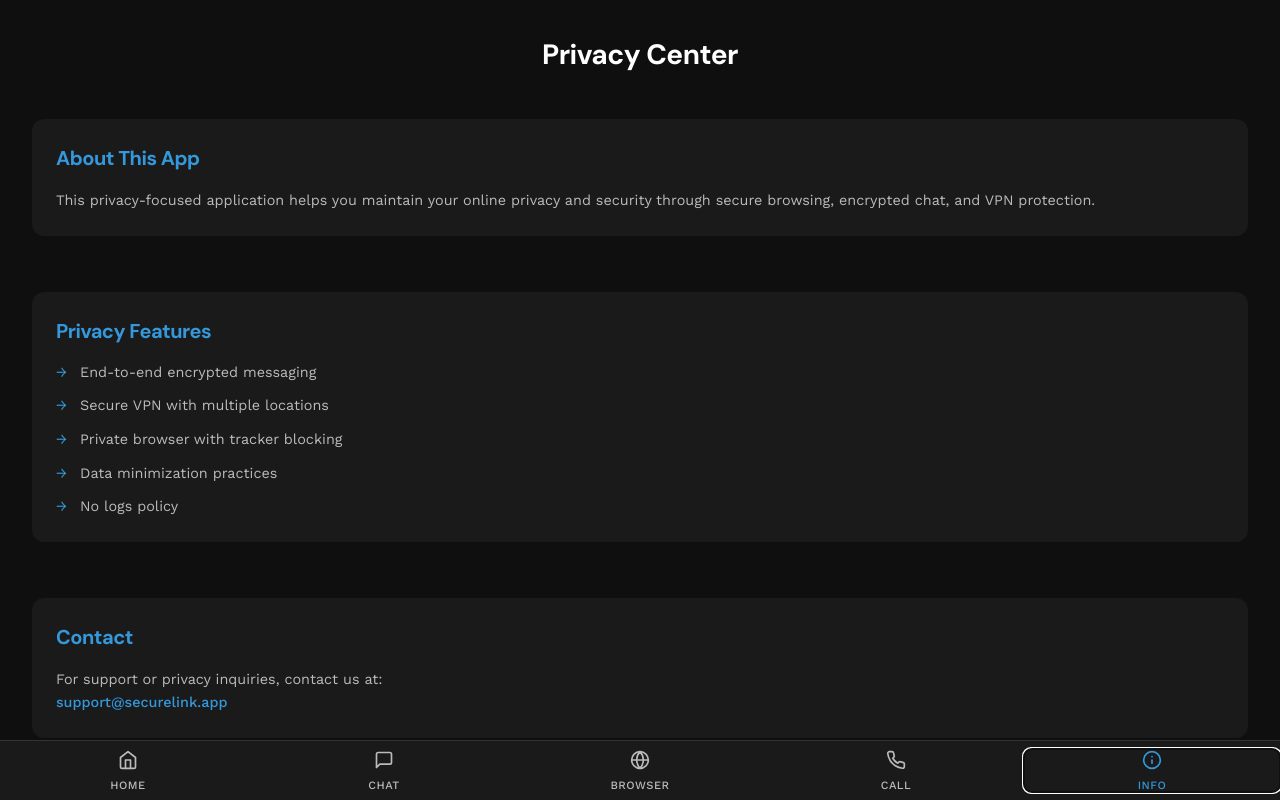
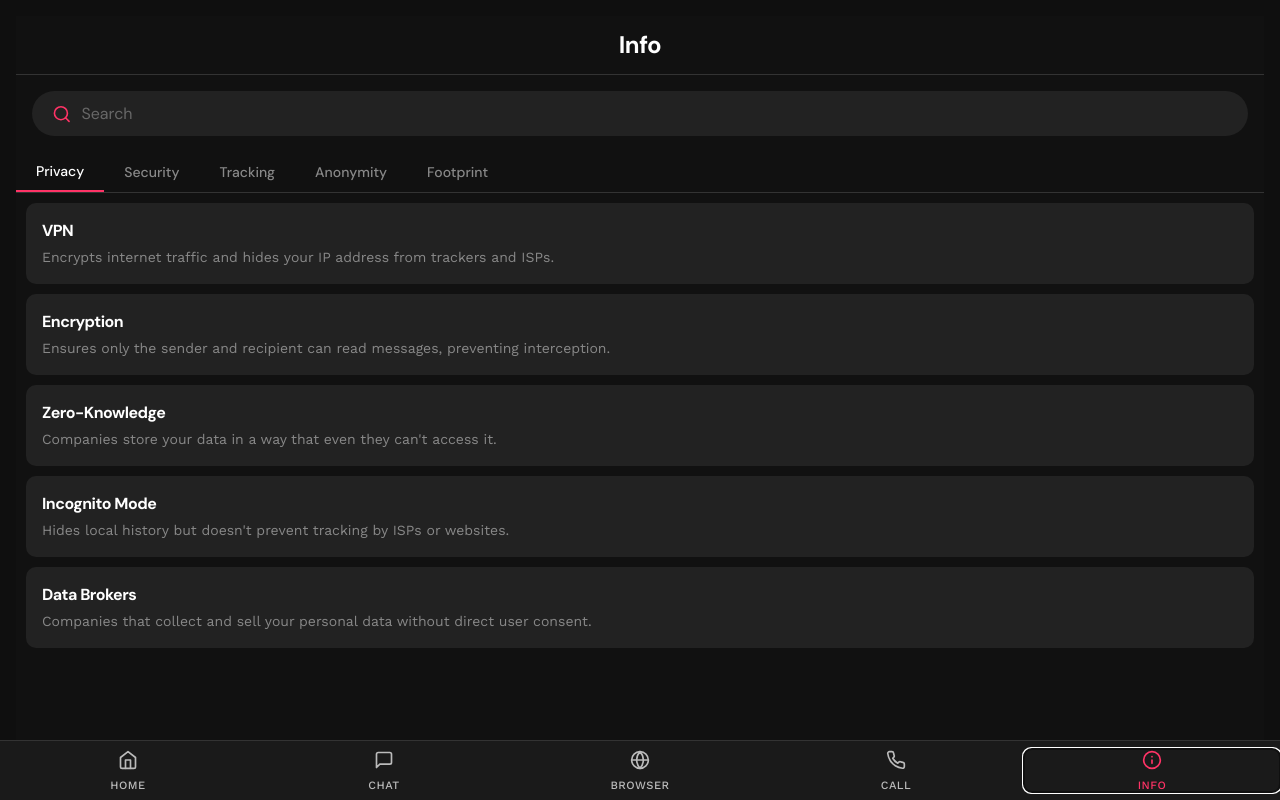
Before and after one commit to LestlinRobins/Hackuna-Mattata, a React (Vite) app: page / in a window 1280 px wide. Both pictures are taken after a click on the button "INFO". Built offline with nearby package versions, Linux system fonts and the light colour scheme; no server answers.

Commit message:
Changed general colors in UI

```diff
--- a/src/App.css
+++ b/src/App.css
@@ -4,8 +4,8 @@
 :root {
   --primary-bg: #0f0f0f;
   --secondary-bg: #1a1a1a;
-  --accent-color: #3498db;
-  --accent-hover: #2980b9;
+  --accent-color: #ff3366;
+  --accent-hover: #ff3366;
   --text-primary: #ffffff;
   --text-secondary: #bbbbbb;
   --border-color: #333333;
--- a/src/components/Browser.jsx
+++ b/src/components/Browser.jsx
@@ -257,7 +257,7 @@ const styles = {
   },
   headerTitle: {
     margin: 0,
-    fontSize: "18px",
+    fontSize: "1.5rem",
     fontWeight: "bold",
   },
   torButton: {
--- a/src/components/Info.jsx
+++ b/src/components/Info.jsx
@@ -1,40 +1,299 @@
+import { useState, useEffect } from "react";
 import "../styles/Info.css";
 
-const Info = () => {
+const data = {
+  Privacy: [
+    {
+      topic: "VPN",
+      description:
+        "Encrypts internet traffic and hides your IP address from trackers and ISPs.",
+    },
+    {
+      topic: "Encryption",
+      description:
+        "Ensures only the sender and recipient can read messages, preventing interception.",
+    },
+    {
+      topic: "Zero-Knowledge",
+      description:
+        "Companies store your data in a way that even they can't access it.",
+    },
+    {
+      topic: "Incognito Mode",
+      description:
+        "Hides local history but doesn't prevent tracking by ISPs or websites.",
+    },
+    {
+      topic: "Data Brokers",
+      description:
+        "Companies that collect and sell your personal data without direct user consent.",
+    },
+  ],
+  Security: [
+    {
+      topic: "2FA",
+      description:
+        "Adds an extra security layer, requiring a second form of verification.",
+    },
+    {
+      topic: "Password Managers",
+      description:
+        "Securely store and generate complex passwords for different accounts.",
+    },
+    {
+      topic: "Biometrics",
+      description:
+        "Uses fingerprints, facial recognition, or iris scans for security.",
+    },
+    {
+      topic: "Phishing",
+      description:
+        "Deceptive emails or messages tricking users into giving sensitive information.",
+    },
+    {
+      topic: "Ransomware",
+      description:
+        "Malware that encrypts your files and demands payment for decryption.",
+    },
+  ],
+  Tracking: [
+    {
+      topic: "Cookies",
+      description:
+        "Small files used to track online activity and serve targeted ads.",
+    },
+    {
+      topic: "Fingerprinting",
+      description:
+        "Collects unique device data to track users without cookies.",
+    },
+    {
+      topic: "Trackers",
+      description:
+        "First-party trackers are from the website you visit, while third-party ones follow you across sites.",
+    },
+    {
+      topic: "Telemetry",
+      description:
+        "Data collected by apps and OSs to improve services, sometimes at the cost of privacy.",
+    },
+    {
+      topic: "Opt-Out",
+      description:
+        "Ways to minimize data collection, such as disabling ad personalization.",
+    },
+  ],
+  Anonymity: [
+    {
+      topic: "Tor",
+      description:
+        "Routes traffic through multiple relays to anonymize online activity.",
+    },
+    {
+      topic: "Decentralized Chat",
+      description: "Messaging platforms that don't rely on central servers.",
+    },
+    {
+      topic: "Burner Info",
+      description:
+        "Temporary emails and numbers for signing up without revealing identity.",
+    },
+    {
+      topic: "Self-Hosting",
+      description:
+        "Running personal cloud storage or email servers to avoid third-party access.",
+    },
+    {
+      topic: "Privacy Coins",
+      description: "Cryptocurrencies that prioritize anonymous transactions.",
+    },
+  ],
+  Footprint: [
+    {
+      topic: "Right to Forget",
+      description:
+        "Laws allowing users to request data deletion from online services.",
+    },
+    {
+      topic: "Social Privacy",
+      description: "Configuring social media settings to limit data exposure.",
+    },
+    {
+      topic: "Account Cleanup",
+      description:
+        "Removing unused accounts to minimize personal data exposure.",
+    },
+    {
+      topic: "Data Detox",
+      description:
+        "Reviewing and reducing your online presence for better privacy.",
+    },
+    {
+      topic: "De-Googling",
+      description:
+        "Using alternatives to Google services to reduce data tracking.",
+    },
+  ],
+};
+
+function Info() {
+  const [activeCategory, setActiveCategory] = useState(Object.keys(data)[0]);
+  const [searchTerm, setSearchTerm] = useState("");
+  const [displayedItems, setDisplayedItems] = useState([]);
+
+  useEffect(() => {
+    if (searchTerm.trim() === "") {
+      // Show items from the active category when no search term
+      setDisplayedItems(data[activeCategory]);
+    } else {
+      // Search across all categories
+      const results = [];
+
+      Object.values(data).forEach((category) => {
+        category.forEach((item) => {
+          if (
+            item.topic.toLowerCase().includes(searchTerm.toLowerCase()) ||
+            item.description.toLowerCase().includes(searchTerm.toLowerCase())
+          ) {
+            results.push(item);
+          }
+        });
+      });
+
+      setDisplayedItems(results);
+    }
+  }, [searchTerm, activeCategory]);
+
   return (
-    <div className="info">
-      <h1>Privacy Center</h1>
+    <div className="info-container">
+      <header className="info-header">
+        <h1>Info</h1>
+      </header>
 
-      <div className="info-section">
-        <h2>About This App</h2>
-        <p>
-          This privacy-focused application helps you maintain your online
-          privacy and security through secure browsing, encrypted chat, and VPN
-          protection.
-        </p>
+      <div className="search-container">
+        <div className="search-input">
+          <svg
+            className="search-icon"
+            xmlns="http://www.w3.org/2000/svg"
+            viewBox="0 0 24 24"
+            fill="none"
+            stroke="#FF3366"
+            strokeWidth="2"
+            strokeLinecap="round"
+            strokeLinejoin="round"
+          >
+            <circle cx="11" cy="11" r="8"></circle>
+            <line x1="21" y1="21" x2="16.65" y2="16.65"></line>
+          </svg>
+          <input
+            type="text"
+            placeholder="Search"
+            value={searchTerm}
+            onChange={(e) => setSearchTerm(e.target.value)}
+          />
+        </div>
       </div>
 
-      <div className="info-section">
-        <h2>Privacy Features</h2>
-        <ul className="feature-list">
-          <li>End-to-end encrypted messaging</li>
-          <li>Secure VPN with multiple locations</li>
-          <li>Private browser with tracker blocking</li>
-          <li>Data minimization practices</li>
-          <li>No logs policy</li>
-        </ul>
+      <div className="category-tabs">
+        {Object.keys(data).map((category, index) => (
+          <button
+            key={index}
+            className={`category-tab ${
+              activeCategory === category ? "active" : ""
+            }`}
+            onClick={() => {
+              setActiveCategory(category);
+              setSearchTerm("");
+            }}
+          >
+            {category}
+          </button>
+        ))}
       </div>
 
-      <div className="info-section">
-        <h2>Contact</h2>
-        <p>
-          For support or privacy inquiries, contact us at:
-          <br />
-          <a href="mailto:support@securelink.app">support@securelink.app</a>
-        </p>
+      <div className="topics-container">
+        {displayedItems.map((item, index) => (
+          <div className="topic-card" key={index}>
+            <h3>{item.topic}</h3>
+            <p>{item.description}</p>
+          </div>
+        ))}
       </div>
+
+      <nav className="bottom-navbar">
+        <button>
+          <svg
+            xmlns="http://www.w3.org/2000/svg"
+            viewBox="0 0 24 24"
+            fill="none"
+            stroke="currentColor"
+            strokeWidth="2"
+            strokeLinecap="round"
+            strokeLinejoin="round"
+          >
+            <path d="M3 9l9-7 9 7v11a2 2 0 0 1-2 2H5a2 2 0 0 1-2-2z"></path>
+            <polyline points="9 22 9 12 15 12 15 22"></polyline>
+          </svg>
+        </button>
+        <button>
+          <svg
+            xmlns="http://www.w3.org/2000/svg"
+            viewBox="0 0 24 24"
+            fill="none"
+            stroke="currentColor"
+            strokeWidth="2"
+            strokeLinecap="round"
+            strokeLinejoin="round"
+          >
+            <path d="M21 15a2 2 0 0 1-2 2H7l-4 4V5a2 2 0 0 1 2-2h14a2 2 0 0 1 2 2z"></path>
+          </svg>
+        </button>
+        <button>
+          <svg
+            xmlns="http://www.w3.org/2000/svg"
+            viewBox="0 0 24 24"
+            fill="none"
+            stroke="currentColor"
+            strokeWidth="2"
+            strokeLinecap="round"
+            strokeLinejoin="round"
+          >
+            <circle cx="12" cy="12" r="10"></circle>
+            <line x1="2" y1="12" x2="22" y2="12"></line>
+            <path d="M12 2a15.3 15.3 0 0 1 4 10 15.3 15.3 0 0 1-4 10 15.3 15.3 0 0 1-4-10 15.3 15.3 0 0 1 4-10z"></path>
+          </svg>
+        </button>
+        <button>
+          <svg
+            xmlns="http://www.w3.org/2000/svg"
+            viewBox="0 0 24 24"
+            fill="none"
+            stroke="currentColor"
+            strokeWidth="2"
+            strokeLinecap="round"
+            strokeLinejoin="round"
+          >
+            <path d="M22 16.92v3a2 2 0 0 1-2.18 2 19.79 19.79 0 0 1-8.63-3.07 19.5 19.5 0 0 1-6-6 19.79 19.79 0 0 1-3.07-8.67A2 2 0 0 1 4.11 2h3a2 2 0 0 1 2 1.72 12.84 12.84 0 0 0 .7 2.81 2 2 0 0 1-.45 2.11L8.09 9.91a16 16 0 0 0 6 6l1.27-1.27a2 2 0 0 1 2.11-.45 12.84 12.84 0 0 0 2.81.7A2 2 0 0 1 22 16.92z"></path>
+          </svg>
+        </button>
+        <button>
+          <svg
+            xmlns="http://www.w3.org/2000/svg"
+            viewBox="0 0 24 24"
+            fill="none"
+            stroke="currentColor"
+            strokeWidth="2"
+            strokeLinecap="round"
+            strokeLinejoin="round"
+          >
+            <circle cx="12" cy="12" r="10"></circle>
+            <line x1="12" y1="16" x2="12" y2="12"></line>
+            <line x1="12" y1="8" x2="12.01" y2="8"></line>
+          </svg>
+        </button>
+      </nav>
     </div>
   );
-};
+}
 
 export default Info;
--- a/src/styles/Info.css
+++ b/src/styles/Info.css
@@ -1,131 +1,146 @@
-/* File: src/styles/Info.css */
-.info {
-  padding: 1.5rem 1rem;
+@import url("https://fonts.googleapis.com/css2?family=DM+Sans:wght@400;500;700&display=swap");
+
+* {
+  margin: 0;
+  padding: 0;
+  box-sizing: border-box;
+}
+
+body {
+  font-family: "DM Sans", sans-serif;
+  background-color: #000;
+  color: #fff;
+}
+
+.info-container {
+  max-width: 100%;
+  min-height: 100vh;
   display: flex;
   flex-direction: column;
-  gap: 2rem;
+  background-color: #111;
 }
 
-.info h1 {
-  font-size: 1.75rem;
-  margin-bottom: 1rem;
+.info-header {
+  padding: 16px;
   text-align: center;
+  font-weight: 700;
+  border-bottom: 1px solid #333;
 }
 
-.info-section {
-  background-color: var(--secondary-bg);
-  border-radius: 12px;
-  padding: 1.5rem;
-  margin-bottom: 1.5rem;
+.info-header h1 {
+  font-size: 1.5rem;
+}
+.search-container {
+  padding: 16px;
 }
 
-.info-section:last-child {
-  margin-bottom: 0;
-}
-
-.info-section h2 {
-  font-size: 1.25rem;
-  margin-bottom: 1rem;
-  color: var(--accent-color);
-}
-
-.info-section p {
-  font-size: 0.9rem;
-  line-height: 1.6;
-  color: var(--text-secondary);
-  margin-bottom: 1rem;
-}
-
-.info-section p:last-child {
-  margin-bottom: 0;
-}
-
-.feature-list {
-  list-style: none;
-  padding: 0;
-  margin: 0;
-}
-
-.feature-list li {
+.search-input {
   position: relative;
-  padding-left: 1.5rem;
-  margin-bottom: 0.75rem;
-  font-size: 0.9rem;
-  color: var(--text-secondary);
-}
-
-.feature-list li:last-child {
-  margin-bottom: 0;
-}
-
-.feature-list li::before {
-  content: "→";
-  position: absolute;
-  left: 0;
-  color: var(--accent-color);
-}
-
-.info-section a {
-  color: var(--accent-color);
-  text-decoration: none;
-  transition: opacity 0.2s ease;
-}
-
-.info-section a:hover {
-  opacity: 0.8;
-}
-
-.version-info {
-  text-align: center;
-  font-size: 0.75rem;
-  color: var(--text-secondary);
-  margin-top: 2rem;
-}
-
-.privacy-policy {
-  margin-top: 1rem;
-}
-
-.privacy-policy h3 {
-  font-size: 1rem;
-  margin-bottom: 0.75rem;
-}
-
-.privacy-policy p {
-  font-size: 0.85rem;
-  margin-bottom: 0.75rem;
-}
-
-.accordion {
-  margin-top: 1rem;
-}
-
-.accordion-item {
-  background-color: rgba(255, 255, 255, 0.05);
-  border-radius: 8px;
-  margin-bottom: 0.75rem;
-  overflow: hidden;
-}
-
-.accordion-header {
-  padding: 1rem;
-  cursor: pointer;
-  font-weight: 600;
-  font-size: 0.9rem;
+  width: 100%;
+  background-color: #222;
+  border-radius: 30px;
+  padding: 12px 20px;
   display: flex;
-  justify-content: space-between;
   align-items: center;
 }
 
-.accordion-content {
-  padding: 0 1rem 1rem;
-  font-size: 0.85rem;
-  color: var(--text-secondary);
-  line-height: 1.5;
+.search-icon {
+  width: 20px;
+  height: 20px;
+  margin-right: 10px;
 }
 
-.contact-info {
+.search-input input {
+  background: transparent;
+  border: none;
+  outline: none;
+  color: #b0b0b0;
+  font-size: 16px;
+  width: 100%;
+  font-family: "DM Sans", sans-serif;
+}
+
+.search-input input::placeholder {
+  color: #858585;
+  opacity: 0.7;
+}
+
+.category-tabs {
   display: flex;
-  flex-direction: column;
-  gap: 0.5rem;
+  overflow-x: scroll;
+  border-bottom: 1px solid #333;
+  scrollbar-width: none; /* Hide scrollbar for Firefox */
 }
+
+.category-tabs::-webkit-scrollbar {
+  display: none; /* Hide scrollbar for Chrome/Safari */
+}
+
+.category-tab {
+  padding: 10px 20px;
+  background: transparent;
+  border: none;
+  border-radius: 0px;
+  color: #888;
+  font-size: 14px;
+  white-space: nowrap;
+  cursor: pointer;
+  font-family: "DM Sans", sans-serif;
+}
+
+.category-tab.active {
+  color: #fff;
+  border-bottom: 2px solid #ff3366;
+}
+
+.topics-container {
+  flex: 1;
+  padding: 10px;
+  overflow-y: auto;
+}
+
+.topic-card {
+  background-color: #222;
+  border-radius: 10px;
+  padding: 16px;
+  margin-bottom: 10px;
+}
+
+.topic-card h3 {
+  font-size: 16px;
+  margin-bottom: 4px;
+  color: #fff;
+}
+
+.topic-card p {
+  font-size: 14px;
+  color: #888;
+}
+
+.bottom-navbar {
+  display: flex;
+  justify-content: space-around;
+  padding: 12px;
+  background-color: #222;
+  border-top-left-radius: 20px;
+  border-top-right-radius: 20px;
+}
+
+.bottom-navbar button {
+  background: none;
+  border: none;
+  color: #888;
+  display: flex;
+  justify-content: center;
+  align-items: center;
+  cursor: pointer;
+}
+
+.bottom-navbar button svg {
+  width: 24px;
+  height: 24px;
+}
+
+.bottom-navbar button:focus {
+  outline: none;
+}
--- a/src/styles/TabBar.css
+++ b/src/styles/TabBar.css
@@ -18,7 +18,7 @@
   justify-content: center;
   background: none;
   border: none;
-  color: var(--text-secondary);
+  color: #ff3366;
   font-size: 0.75rem;
   font-weight: 500;
   cursor: pointer;
@@ -32,7 +32,7 @@
 }
 
 .tab-button.active {
-  color: var(--accent-color);
+  color: #ff3366;
 }
 
 .tab-icon {
```
